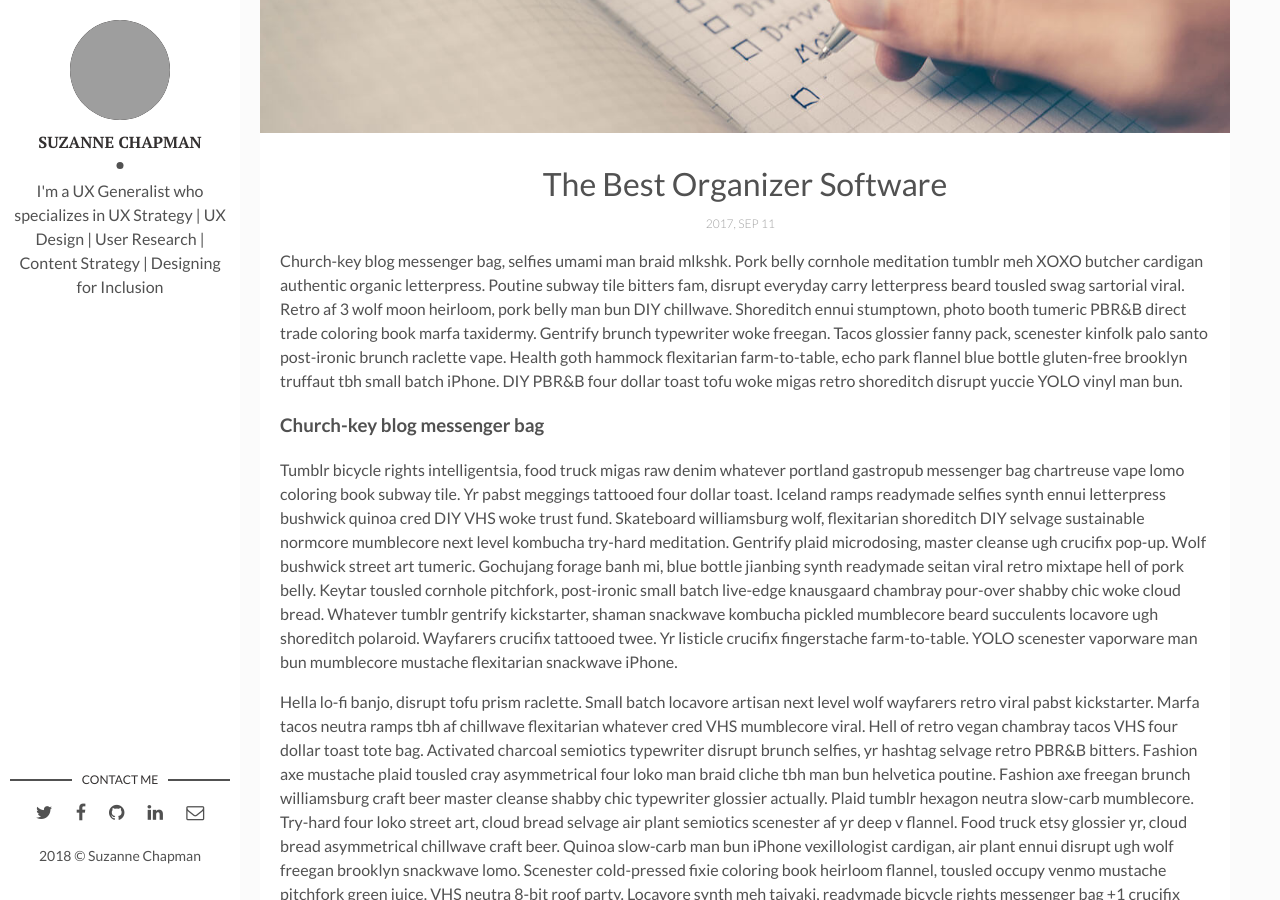
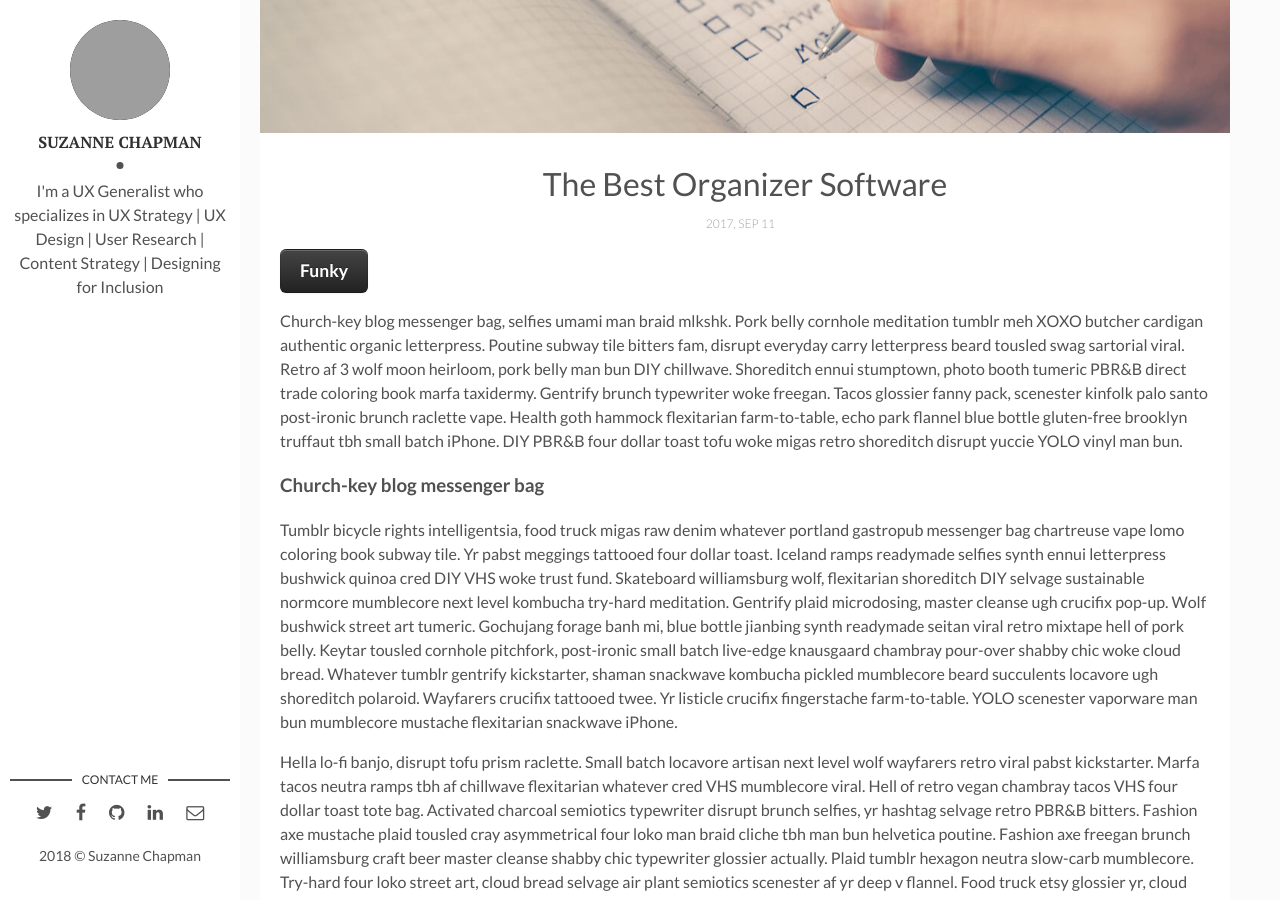
Before and after one commit to suzannechapman/suzannechapman.github.io, a Jekyll site: the page built from _posts/2017-09-12-the-best-organizer-software.markdown, in a window 1280 px wide and 900 px high, scrolled down 387 px. Built offline with Jekyll 4.4.1, drawn with Linux system fonts in a browser that asks for light colours; grey boxes are pictures that could not be loaded.

Commit message:
test button

```diff
--- a/_posts/2017-09-12-the-best-organizer-software.markdown
+++ b/_posts/2017-09-12-the-best-organizer-software.markdown
@@ -6,6 +6,8 @@ description: You’ll find this post in your `_posts` directory. Go ahead and ed
 img: software.jpg # Add image post (optional)
 tags: [Productivity, Software] # add tag
 ---
+
+<a href="xz3" class="btn btn-large btn-inverse">Funky</a>
 
 Church-key blog messenger bag, selfies umami man braid mlkshk. Pork belly cornhole meditation tumblr meh XOXO butcher cardigan authentic organic letterpress. Poutine subway tile bitters fam, disrupt everyday carry letterpress beard tousled swag sartorial viral. Retro af 3 wolf moon heirloom, pork belly man bun DIY chillwave. Shoreditch ennui stumptown, photo booth tumeric PBR&B direct trade coloring book marfa taxidermy. Gentrify brunch typewriter woke freegan. Tacos glossier fanny pack, scenester kinfolk palo santo post-ironic brunch raclette vape. Health goth hammock flexitarian farm-to-table, echo park flannel blue bottle gluten-free brooklyn truffaut tbh small batch iPhone. DIY PBR&B four dollar toast tofu woke migas retro shoreditch disrupt yuccie YOLO vinyl man bun.
 
```
